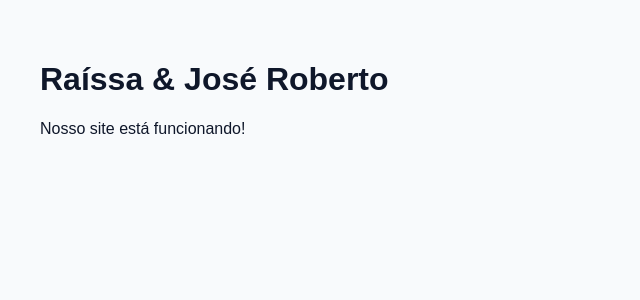
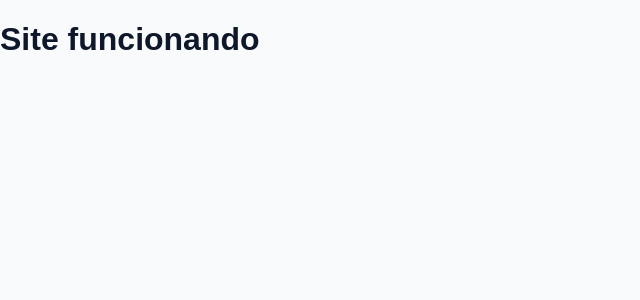
Before and after one commit to jrsilvadantas-coder/casamento-raissa-jose-site, a React (Vite) app: page / in a window 1280 px wide. Shown: the top 300 px of the page, without its empty margins (0-640 px from the left). Built offline with nearby package versions, Linux system fonts and the light colour scheme.

Commit message:
Update App.jsx

```diff
--- a/src/App.jsx
+++ b/src/App.jsx
@@ -1,8 +1,7 @@
 export default function App() {
   return (
-    <div style={{ padding: 40, fontFamily: 'Arial' }}>
-      <h1>Raíssa & José Roberto</h1>
-      <p>Nosso site está funcionando!</p>
+    <div>
+      <h1>Site funcionando</h1>
     </div>
   )
 }
```
